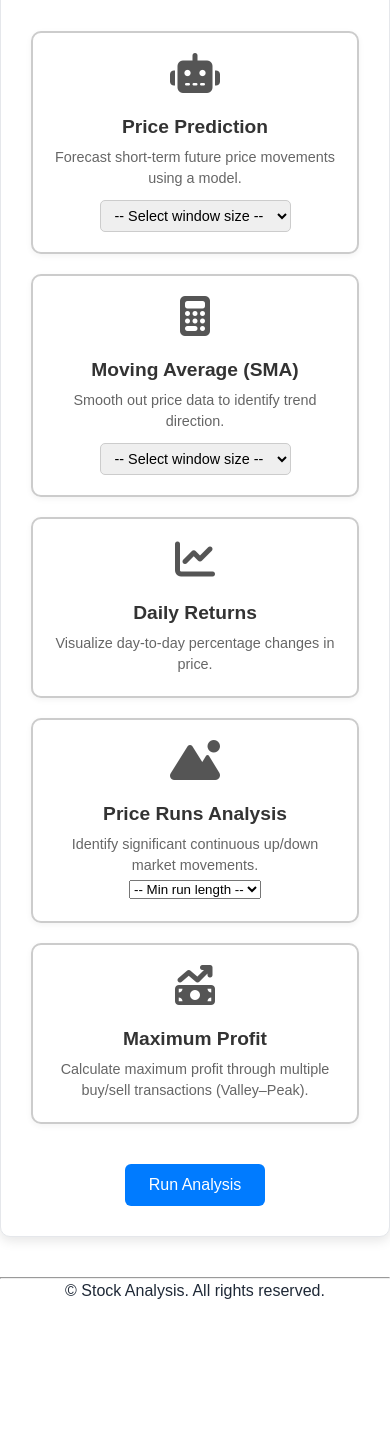
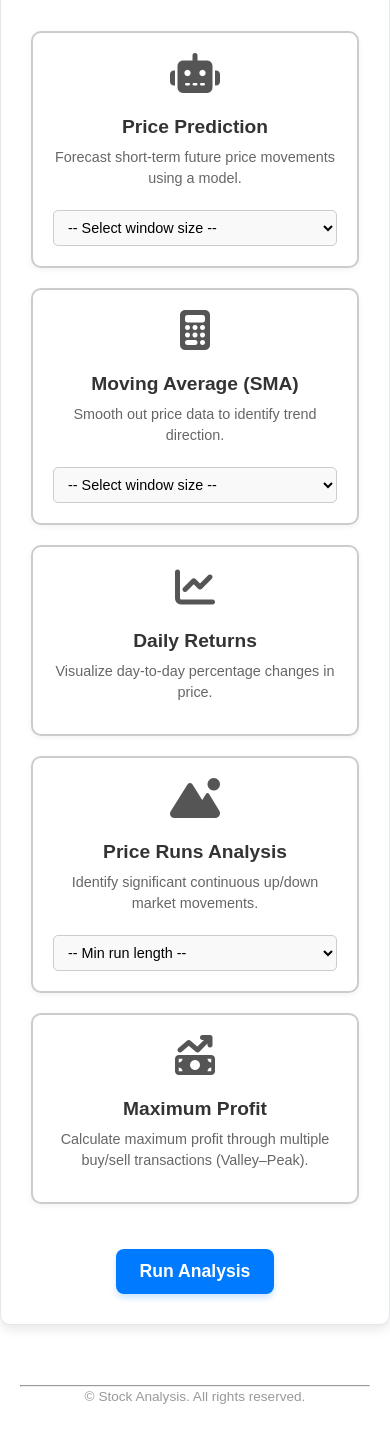
Before and after one commit to Eddamame/P5-4_PythonProject, a Flask app: page /metrics in a window 390 px wide. Shown: the part 325-1762 px from the top of the page. Before the commit the page ends 1624 px from the top, so only its background shows below. Run offline with Flask 3, Linux system fonts and the light colour scheme; the visitor is signed in with stand-in values (Sample User, id 1).

Commit message:
responsive css for metric page

```diff
--- a/app/static/css/metrics.css
+++ b/app/static/css/metrics.css
@@ -1,6 +1,7 @@
 /* Grid layout for cards */
 .metrics-grid {
     display: grid;
+    /* Responsive grid: 2-3 columns on desktop, adapts down */
     grid-template-columns: repeat(auto-fit, minmax(220px, 1fr));
     gap: 20px;
     margin: 20px 0;
@@ -8,7 +9,6 @@
 
 /* Card styling */
 .metric-card {
-    display: block;
     border: 2px solid #ccc;
     border-radius: 10px;
     padding: 20px;
@@ -18,6 +18,11 @@
     background-color: #fff;
     box-shadow: 0 2px 6px rgba(0,0,0,0.05);
     position: relative;
+    /* Added Flexbox to ensure uniform height and bottom-align selects */
+    display: flex;
+    flex-direction: column;
+    justify-content: space-between;
+    height: 100%;
 }
 
 /* Hide the default checkbox */
@@ -43,49 +48,75 @@
 .metric-desc {
     font-size: 0.9rem;
     color: #666;
+    flex-grow: 1; /* Pushes content down if needed for height alignment */
+    margin-bottom: 10px;
 }
 
 /* Hover effect */
 .metric-card:hover {
     border-color: #007bff;
     box-shadow: 0 4px 10px rgba(0,0,0,0.1);
+    transform: translateY(-2px); /* Subtle lift effect */
 }
 
 /* Highlight when selected */
 .metric-card input[type="checkbox"]:checked ~ .metric-icon,
 .metric-card input[type="checkbox"]:checked ~ .metric-title,
 .metric-card input[type="checkbox"]:checked ~ .metric-desc,
-.metric-card input[type="checkbox"]:checked ~ .sma-select {
+.metric-card input[type="checkbox"]:checked ~ .sma-select,
+.metric-card input[type="checkbox"]:checked ~ .run-select { /* Added .run-select highlight */
     color: #007bff;
 }
 
 .metric-card:has(input[type="checkbox"]:checked) {
     border-color: #007bff;
-    background-color: #f0f8ff;
+    background-color: #e6f7ff; /* Lighter blue background for selected card */
 }
 
-/* SMA dropdown styling */
-.sma-select {
+/* Dropdown styling (Unified for both SMA and Run Length) */
+.sma-select, .run-select {
+    width: 100%; /* Full width */
     margin-top: 10px;
-    padding: 6px 10px;
+    padding: 8px 10px; /* Increased padding */
     border-radius: 5px;
     border: 1px solid #ccc;
     font-size: 0.9rem;
+    background-color: #f9f9f9;
+    /* Optional: Custom arrow/appearance fixes can be added here if needed */
 }
 
-/* Submit button */
+.sma-select:focus, .run-select:focus {
+    outline: none;
+    border-color: #007bff;
+    box-shadow: 0 0 0 2px rgba(0, 123, 255, 0.25);
+    background-color: #fff;
+}
+
+/* Submit button (Enhanced) */
 .btn-submit {
     background-color: #007bff;
     color: #fff;
     border: none;
     padding: 12px 24px;
-    margin-top: 20px;
-    border-radius: 6px;
-    font-size: 1rem;
+    margin-top: 25px;
+    border-radius: 8px;
+    font-size: 1.1rem;
     cursor: pointer;
-    transition: background-color 0.2s ease-in-out;
+    transition: background-color 0.2s ease-in-out, transform 0.2s ease-in-out, box-shadow 0.2s ease-in-out;
+    box-shadow: 0 4px 6px rgba(0, 123, 255, 0.2);
+    font-weight: 600;
 }
 
 .btn-submit:hover {
     background-color: #0056b3;
+    transform: translateY(-1px);
+    box-shadow: 0 6px 8px rgba(0, 123, 255, 0.3);
 }
+
+/* Footer style cleanup */
+footer {
+    text-align: center;
+    padding: 20px;
+    color: #999;
+    font-size: 0.85rem;
+}
```
